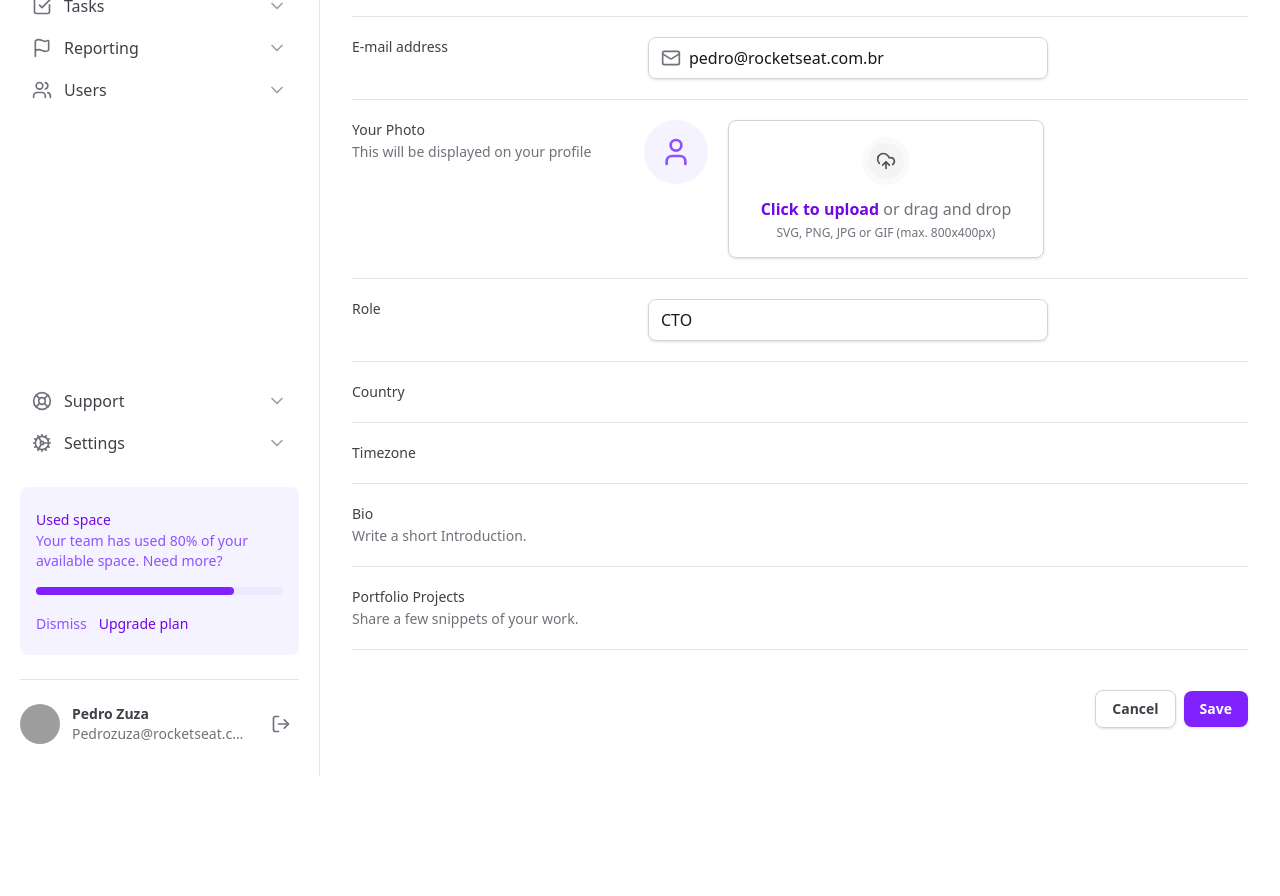
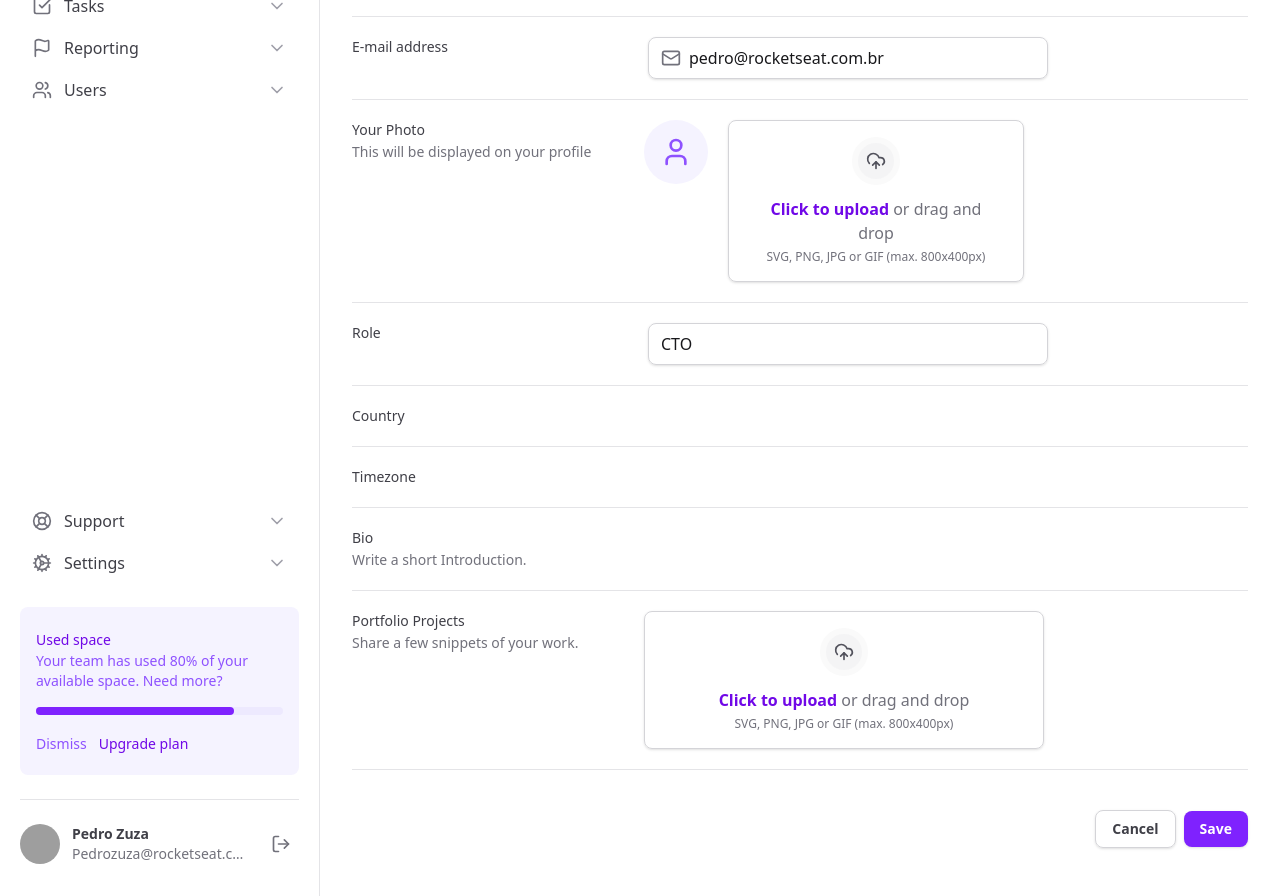
Before and after one commit to Pedrohenriquezuza/tailwind-next, a Next.js app: page / in a window 1280 px wide. Shown: the part 300-1196 px from the top of the page. Before the commit the page ends 1076 px from the top, so only its background shows below. Built offline with nearby package versions, Linux system fonts and the light colour scheme; grey boxes are pictures that could not be loaded.

Commit message:
Componentizando File input

```diff
--- /dev/null
+++ b/src/app/components/Form/FileInput/Control.tsx
@@ -0,0 +1,11 @@
+import { ComponentProps } from "react";
+
+export type ControlProps = ComponentProps<'input'>
+
+export function Control(props: ControlProps) {
+  return (
+    <div>
+      <input type="file" className="sr-only" id="photo" {...props}/>
+    </div>
+  );
+}
--- /dev/null
+++ b/src/app/components/Form/FileInput/ImagePreview.tsx
@@ -0,0 +1,10 @@
+import { User } from "lucide-react";
+
+
+export function ImagePreview() {
+  return (
+    <div className="bg-violet-50 flex h-16 w-16 items-center justify-center rounded-full">
+      <User className="w-8 h-8 text-violet-500" />
+    </div>
+  );
+}
--- /dev/null
+++ b/src/app/components/Form/FileInput/Root.tsx
@@ -0,0 +1,7 @@
+import { ComponentProps } from "react";
+
+export type RootProps = ComponentProps<"div">
+
+export function Root(props: RootProps) {
+  return <div  {...props}/>;
+}
--- /dev/null
+++ b/src/app/components/Form/FileInput/Trigger.tsx
@@ -0,0 +1,24 @@
+import { UploadCloud } from "lucide-react";
+
+export function Trigger() {
+    return (
+      <label
+        htmlFor="photo"
+        className="group flex-1 cursor-pointer flex flex-col items-center gap-3 rounded-lg border border-zinc-300 px-6 py-4 text-center text-zinc-500 shadow-sm hover:border-violet-200 hover:bg-(--violet-25) hover:text-violet-500"
+      >
+        <div className="rounded-full border-[6px] border-zinc-50 bg-zinc-100 p-2 group-hover:border-violet-50 group-hover:bg-violet-100">
+          <UploadCloud className="h-5 w-5 text-zinc-600 group-hover:text-violet-600" />
+        </div>
+
+        <div className="flex flex-col items-center gap-1">
+          <span>
+            <span className="font-semibold text-violet-700">
+              Click to upload
+            </span>{" "}
+            or drag and drop
+          </span>
+          <span className="text-xs">SVG, PNG, JPG or GIF (max. 800x400px)</span>
+        </div>
+      </label>
+    );
+}
--- /dev/null
+++ b/src/app/components/Form/FileInput/index.ts
@@ -0,0 +1,11 @@
+import { Control } from "./Control";
+import { ImagePreview } from "./ImagePreview";
+import { Root } from "./Root";
+import { Trigger } from "./Trigger";
+
+export {
+    Control,
+    ImagePreview,
+    Root,
+    Trigger
+}
--- a/src/app/page.tsx
+++ b/src/app/page.tsx
@@ -1,8 +1,9 @@
-import * as Tabs from "@radix-ui/react-tabs";
 import * as Input from "./components/Input";
 
 import { SettingsTabs } from "./components/SettingsTabs";
-import { Mail, UploadCloud, User } from "lucide-react";
+import { Mail } from "lucide-react";
+import * as FileInput from "./components/Form/FileInput";
+
 export default function Home() {
   return (
     <>
@@ -88,32 +89,12 @@
               </span>
             </label>
 
-            <div className="flex items-start gap-5">
-              <div className="bg-violet-50 flex h-16 w-16 items-center justify-center rounded-full">
-                <User className="w-8 h-8 text-violet-500" />
-              </div>
-
-              <label
-                htmlFor="photo"
-                className="group flex-1 cursor-pointer flex flex-col items-center gap-3 rounded-lg border border-zinc-300 px-6 py-4 text-center text-zinc-500 shadow-sm hover:border-violet-200 hover:bg-(--violet-25) hover:text-violet-500"
-              >
-                <div className="rounded-full border-[6px] border-zinc-50 bg-zinc-100 p-2 group-hover:border-violet-50 group-hover:bg-violet-100">
-                  <UploadCloud className="h-5 w-5 text-zinc-600 group-hover:text-violet-600" />
-                </div>
-
-                <div className="flex flex-col items-center gap-1">
-                  <span>
-                    <span className="font-semibold text-violet-700">
-                      Click to upload
-                    </span>{" "}
-                    or drag and drop
-                  </span>
-                  <span className="text-xs">
-                    SVG, PNG, JPG or GIF (max. 800x400px)
-                  </span>
-                </div>
-              </label>
-              <input type="file" className="sr-only" id="photo" />
+            <div>
+              <FileInput.Root className="flex items-start gap-5">
+                <FileInput.ImagePreview />
+                <FileInput.Trigger />
+                <FileInput.Control />
+              </FileInput.Root>
             </div>
           </div>
 
@@ -166,7 +147,10 @@
                 Share a few snippets of your work.
               </span>
             </label>
-            <div></div>
+            <FileInput.Root>
+              <FileInput.Trigger />
+              <FileInput.Control multiple/>
+            </FileInput.Root>
           </div>
 
           <div className="flex items-center justify-end gap-2 pt-5">
```
